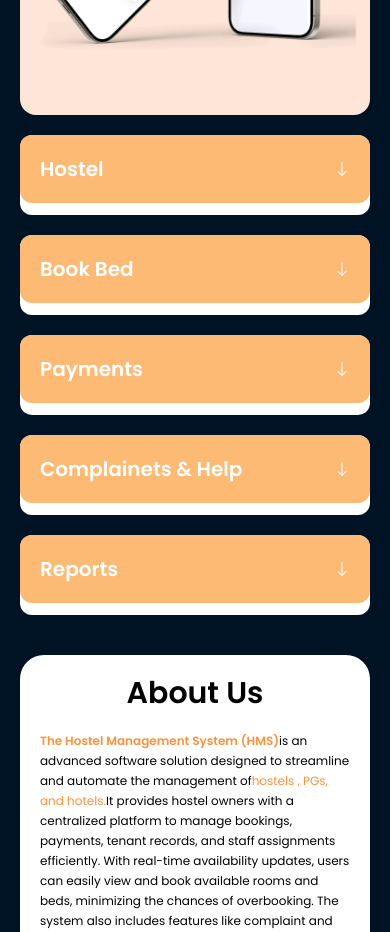
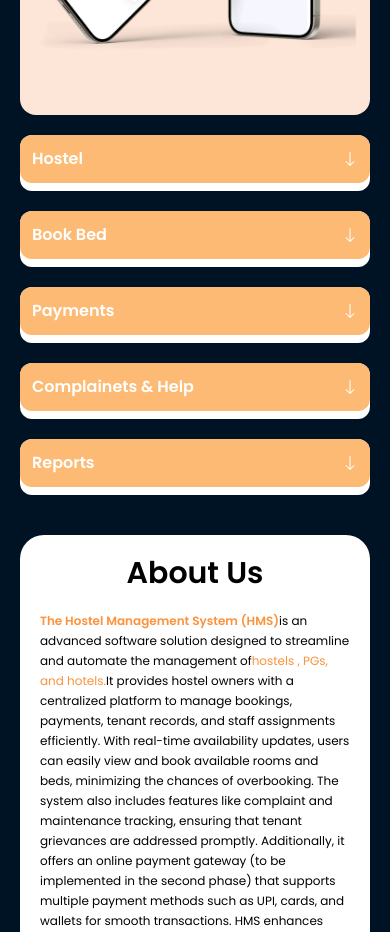
Before and after one commit to suresh12345789/hmshostel, a React (Create React App) app: page / in a window 390 px wide. Shown: the part 1620-2552 px from the top of the page. Built offline with nearby package versions, Linux system fonts and the light colour scheme.

Commit message:
changes pages

```diff
--- a/src/Component/Home/Mainfeatures.jsx
+++ b/src/Component/Home/Mainfeatures.jsx
@@ -71,16 +71,16 @@ function Mainfeatures() {
               <div key={service.id} className="rounded-xl  bg-white ">
                 <button
                   onClick={() => toggleAccordion(index)}
-                  className="w-full h-full flex justify-between items-center p-5  text-white bg-orange-300 rounded-xl focus:outline-none"
+                  className="w-full h-full flex justify-between items-center  md:p-5  p-3 text-white bg-orange-300 rounded-xl focus:outline-none"
                 >
-                  <span className="text-xl font-semibold">{service.title}</span>
+                  <span className=" md:text-xl text-md font-semibold">{service.title}</span>
                   <span className="transition-transform text-white font-bold duration-300">
                     {openIndex === index ? service.icon1 : service.icon2}
                   </span>
                 </button>
 
                 <div
-                  className={` bg-white   text-black  text-md px-5 pt-2 pb-1 rounded-b-xl transition-all duration-300 overflow-hidden ${
+                  className={` bg-white  text-[13px] md:text-lg  text-black  text-md px-5 md:pt-2  pt-1 pb-1 rounded-b-xl transition-all duration-300 overflow-hidden ${
                     openIndex === index
                       ? "max-h-screen opacity-100 visible"
                       : "max-h-0 opacity-0 invisible"
--- a/src/Component/Home/Manage.jsx
+++ b/src/Component/Home/Manage.jsx
@@ -44,7 +44,7 @@ function Manage() {
             </h1>
           </div>
 
-          <div className="md:grid-cols-2 grid-cols-1  grid  md:gap-5 space-y-5 lg:gap-10 mt-14">
+          <div className="md:grid-cols-2 grid-cols-1  grid  md:gap-5 space-y-5 md:space-y-0 lg:gap-10 mt-14">
             {data.map((value) => (
               <div key={value.id}>
                 <div className="  rounded-3xl      shadow-md    bg-white md:w-full lg:w-fit   md:p-10 lg:p-10            border-gray-500   p-5">
```
